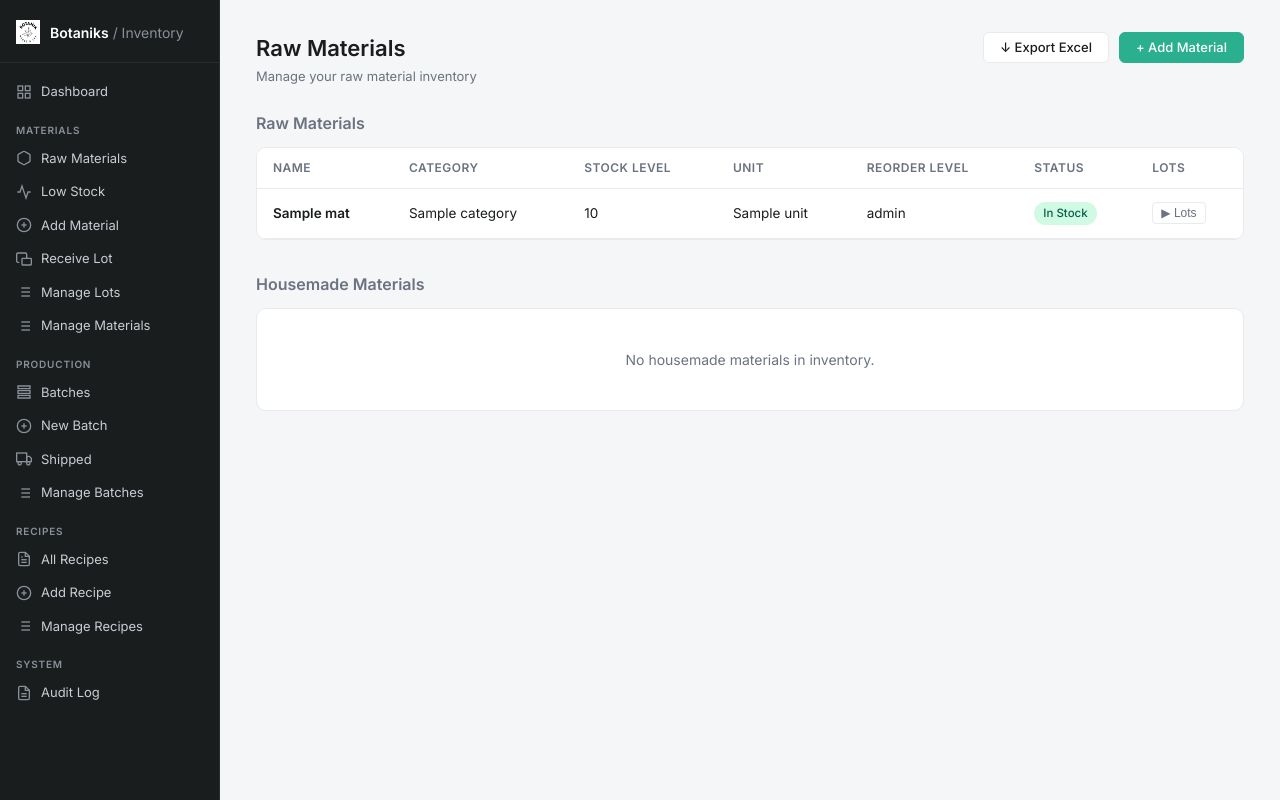
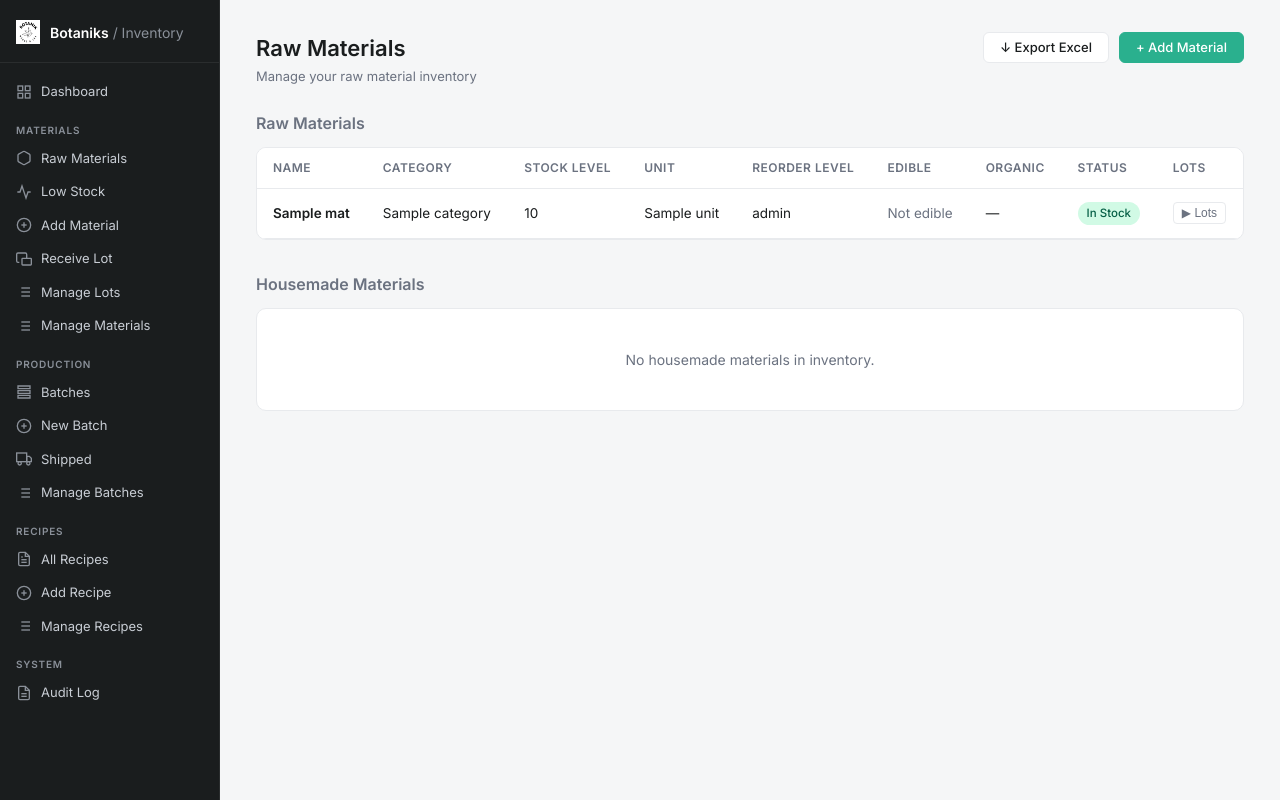
Before and after one commit to aero-greenfield/matcha-inventory-system, a Flask app: template templates/inventory.html in a window 1280 px wide. Run offline with Flask 3, Linux system fonts and the light colour scheme; the template is opened without the code that fills it: most values are stand-ins (such as "Sample title", 1, 10 or a date in 2020); parts of the project's set-up code (start-up, migrations or seed data) failed here and were passed over; some libraries are stand-ins or nearby versions.

Commit message:
added UI layer to batches and inventory for organic

```diff
--- a/templates/inventory.html
+++ b/templates/inventory.html
@@ -58,6 +58,9 @@
                 <th>Stock Level</th>
                 <th>Unit</th>
                 <th>Reorder Level</th>
+                {# ADDED: organic feature — material edible/organic state. #}
+                <th>Edible</th>
+                <th>Organic</th>
                 <th>Status</th>
                 <th>Lots</th>
             </tr>
@@ -70,6 +73,13 @@
                 <td>{{ row.stock_level }}</td>
                 <td>{{ row.unit }}</td>
                 <td>{{ row.reorder_level }}</td>
+                {# ADDED: organic feature — Edible state; Organic shows a dash for non-edible
+                   (organic is N/A), the Organic badge when organic, blank otherwise. #}
+                <td>{% if row.is_edible %}Edible{% else %}<span style="color:var(--text-muted);">Not edible</span>{% endif %}</td>
+                <td>
+                    {% if not row.is_edible %}—
+                    {% elif row.is_organic %}<span class="badge badge-organic">Organic</span>{% endif %}
+                </td>
                 <td>
                     {% if row.stock_level == 0 %}
                         <span class="badge badge-out">Out of Stock</span>
@@ -84,7 +94,7 @@
                 </td>
             </tr>
             <tr class="lot-detail-row" id="lot-detail-{{ row.material_id }}" style="display:none;">
-                <td colspan="7">
+                <td colspan="9">
                     <div class="lot-panel">
                         <div class="lot-panel-controls">
                             <span class="lot-panel-label">Lots for {{ row.name }}</span>
@@ -115,6 +125,9 @@
                 <th>Stock Level</th>
                 <th>Unit</th>
                 <th>Reorder Level</th>
+                {# ADDED: organic feature — material edible/organic state. #}
+                <th>Edible</th>
+                <th>Organic</th>
                 <th>Status</th>
                 <th>Lots</th>
             </tr>
@@ -127,6 +140,13 @@
                 <td>{{ row.stock_level }}</td>
                 <td>{{ row.unit }}</td>
                 <td>{{ row.reorder_level }}</td>
+                {# ADDED: organic feature — Edible state; Organic shows a dash for non-edible
+                   (organic is N/A), the Organic badge when organic, blank otherwise. #}
+                <td>{% if row.is_edible %}Edible{% else %}<span style="color:var(--text-muted);">Not edible</span>{% endif %}</td>
+                <td>
+                    {% if not row.is_edible %}—
+                    {% elif row.is_organic %}<span class="badge badge-organic">Organic</span>{% endif %}
+                </td>
                 <td>
                     {% if row.stock_level == 0 %}
                         <span class="badge badge-out">Out of Stock</span>
@@ -141,7 +161,7 @@
                 </td>
             </tr>
             <tr class="lot-detail-row" id="lot-detail-{{ row.material_id }}" style="display:none;">
-                <td colspan="7">
+                <td colspan="9">
                     <div class="lot-panel">
                         <div class="lot-panel-controls">
                             <span class="lot-panel-label">Lots for {{ row.name }}</span>
```
Also changed, not shown: services/batches.py (+12 -2 lines), templates/manage_batches.html (+8 -0 lines), data/inventory.db.
